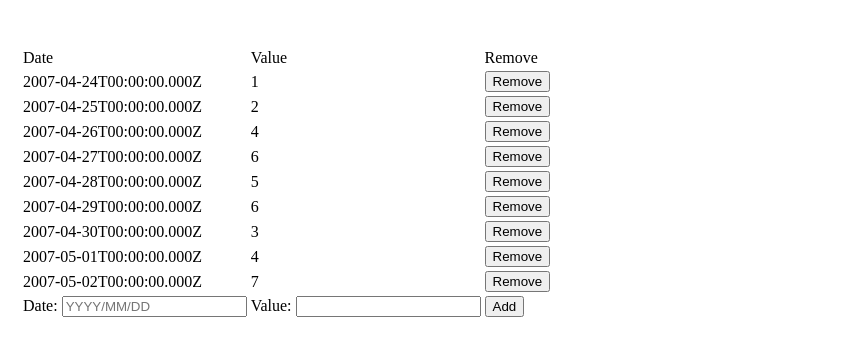
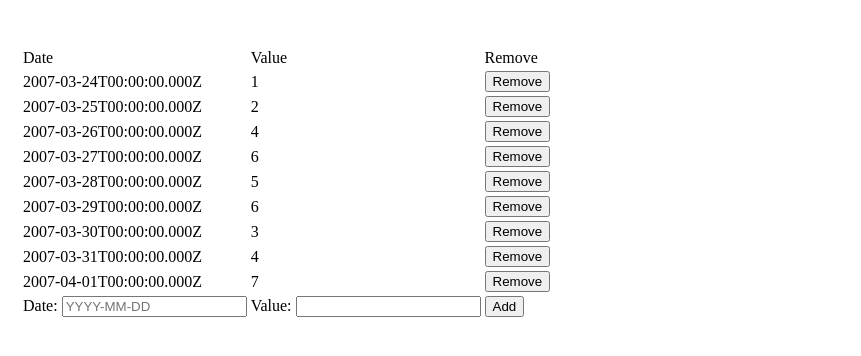
Before and after one commit to mikaelgramont/react-d3, a Next.js app: page /module2 in a window 1280 px wide. Shown: the part 396-752 px from the top of the page, without its empty margins (0-861 px from the left). Built offline with nearby package versions, Linux system fonts and the light colour scheme.

Commit message:
Now using join() in module1, using transitions when removing items

```diff
--- a/components/Table.jsx
+++ b/components/Table.jsx
@@ -16,6 +16,11 @@ const Table = ({ data, dateInput, valueInput, setData }) => {
     valueInput.current.value = '';
   };
 
+  const onRemove = (dateToBeRemoved) => {
+    const newData = data.slice().filter(({ date }) => (date !== dateToBeRemoved));
+    setData(newData);
+  };
+
   return (
     <table>
       <thead>
@@ -28,11 +33,11 @@ const Table = ({ data, dateInput, valueInput, setData }) => {
         <tr key={index}>
           <td>{date.toISOString()}</td>
           <td>{value}</td>
-          <td><button>Remove</button></td>
+          <td><button onClick={() => {onRemove(date)}}>Remove</button></td>
         </tr>
       ))}
       <tr>
-        <td><label>Date: <input ref={dateInput} id="dateInput" placeholder="YYYY/MM/DD"/></label></td>
+        <td><label>Date: <input ref={dateInput} id="dateInput" placeholder="YYYY-MM-DD"/></label></td>
         <td><label>Value: <input ref={valueInput} id="valueInput" type="number"/></label></td>
         <td><button id="add" onClick={onAdd}>Add</button></td>
       </tr>
--- a/pages/module2.jsx
+++ b/pages/module2.jsx
@@ -7,31 +7,31 @@ import Table from '../components/Table';
 
 const initialData = [
   {
-    date: new Date(2007, 3 ,24),
+    date: new Date('2007-03-24'),
     value: 1,
   }, {
-    date: new Date(2007, 3 ,25),
+    date: new Date('2007-03-25'),
     value: 2,
   }, {
-    date: new Date(2007, 3 ,26),
+    date: new Date('2007-03-26'),
     value: 4,
   }, {
-    date: new Date(2007, 3 ,27),
+    date: new Date('2007-03-27'),
     value: 6,
   }, {
-    date: new Date(2007, 3 ,28),
+    date: new Date('2007-03-28'),
     value: 5,
   }, {
-    date: new Date(2007, 3 ,29),
+    date: new Date('2007-03-29'),
     value: 6,
   }, {
-    date: new Date(2007, 3 ,30),
+    date: new Date('2007-03-30'),
     value: 3,
   }, {
-    date: new Date(2007, 4 ,1),
+    date: new Date('2007-03-31'),
     value: 4,
   }, {
-    date: new Date(2007, 4 ,2),
+    date: new Date('2007-04-01'),
     value: 7,
   },
 ];
```
Also changed, not shown: pages/module1.jsx (+16 -10 lines), 1 other file (tests, documents, lock files or other folders).
